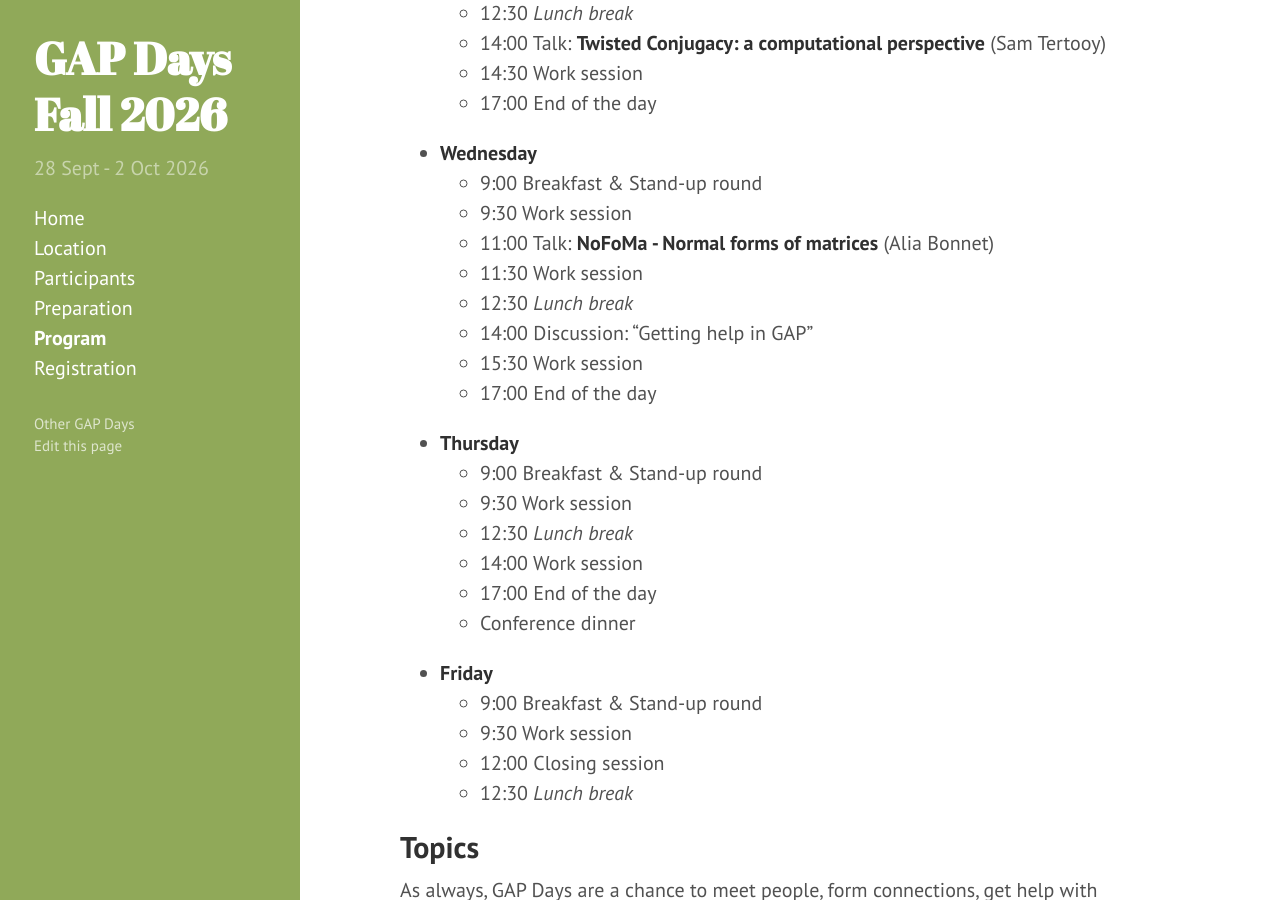
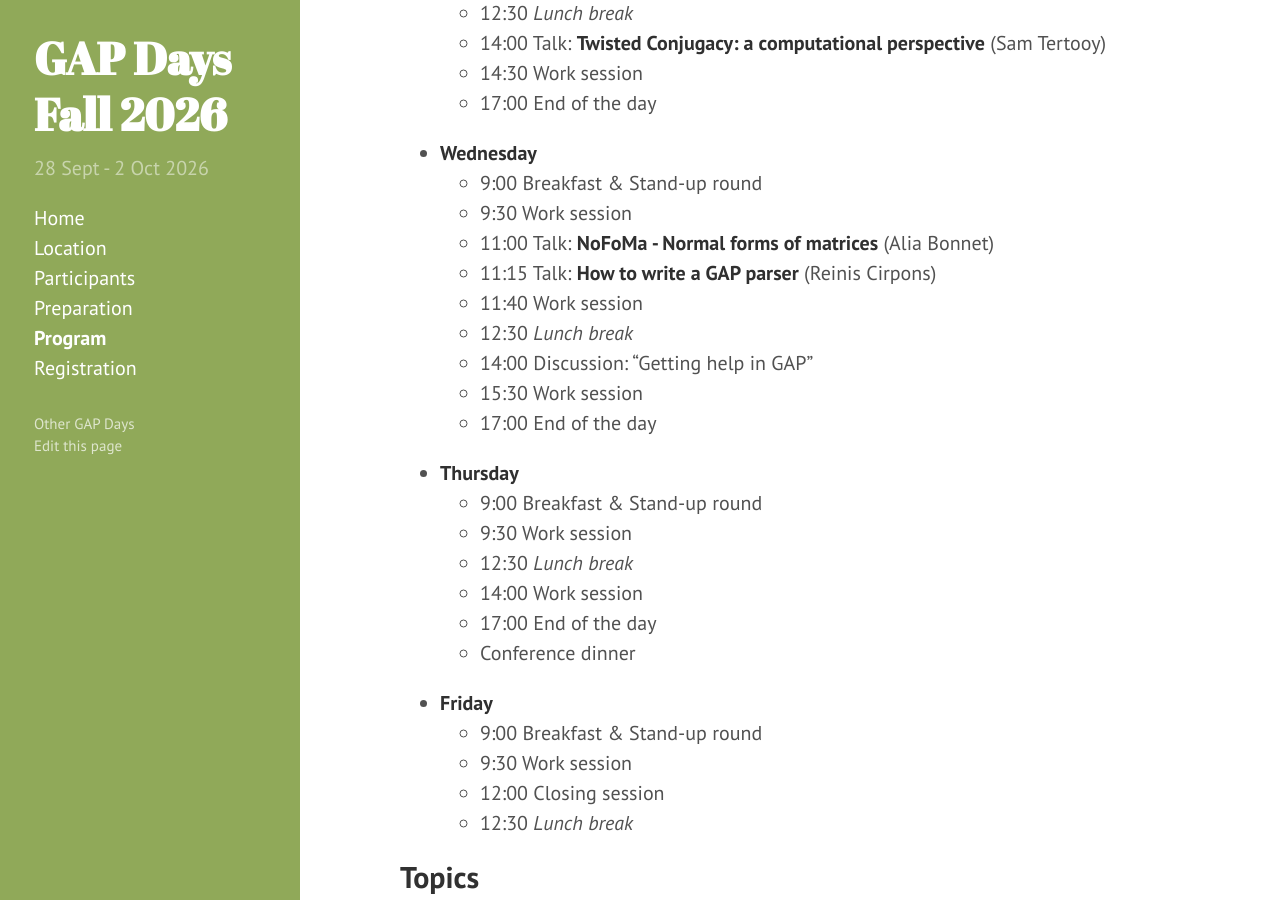
Before and after one commit to gapdays/gapdays2026-fall, a Jekyll site: the page built from program.md, in a window 1280 px wide and 900 px high, scrolled down 890 px. Built offline with Jekyll 4.4.1, drawn with Linux system fonts in a browser that asks for light colours.

Commit message:
add talk

```diff
--- a/program.md
+++ b/program.md
@@ -44,7 +44,8 @@ Please note that these GAP Days will be in-person only.
   -  9:00 Breakfast & Stand-up round
   -  9:30 Work session
   - 11:00 Talk: **NoFoMa - Normal forms of matrices** (Alia Bonnet)
-  - 11:30 Work session
+  - 11:15 Talk: **How to write a GAP parser** (Reinis Cirpons)
+  - 11:40 Work session
   - 12:30 *Lunch break*
   - 14:00 Discussion: "Getting help in GAP"
   - 15:30 Work session
```
